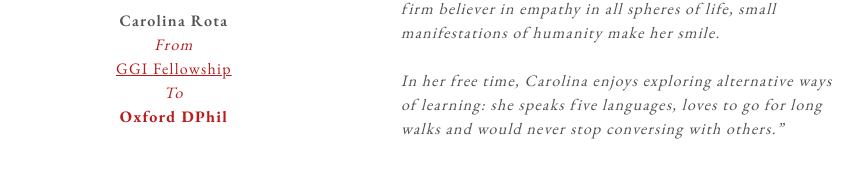
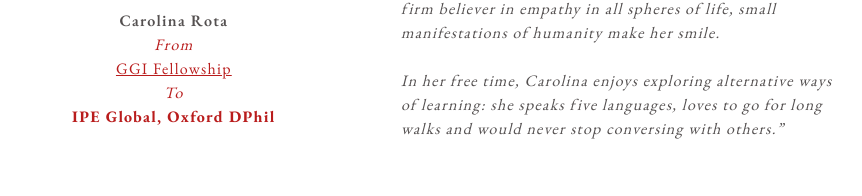
Before and after one commit to GGI-tech/GGI-web, a Next.js app: page /curie-fellowship in a window 1280 px wide. Shown: the part 3206-3402 px from the top of the page, without its empty margins (210-1072 px from the left). Built offline with nearby package versions, Linux system fonts and the light colour scheme; no server answers.

Commit message:
ipe global

```diff
--- a/components/pages/Employment.jsx
+++ b/components/pages/Employment.jsx
@@ -95,7 +95,7 @@ const data1 = [
         "id": 345000,
         "title": "Carolina Rota",
         "url": "hhttps://www.linkedin.com/in/carolina-rota-363156161/",
-        org : '<span class="text-red-700"><i>From </i><br><u>GGI Fellowship</u> <br><i>To</i> <br><span class="font-bold">Oxford DPhil</span>',
+        org : '<span class="text-red-700"><i>From </i><br><u>GGI Fellowship</u> <br><i>To</i> <br><span class="font-bold">IPE Global, Oxford DPhil</span>',
         "img": "/carolina.jpg",
         "text": "Carolina is a postgraduate student at the University of Oxford specializing in Development Studies. After her experiences as a Research Assistant at Sciences Po (Paris), Visiting Researcher at FAO (UN, Mexico) and Data Analyst at Pratham Education Foundation, she has now developed an interest in policy consulting. <br/><br/>Her experience as a GGI Fellow has represented an invaluable opportunity to explore a new field while being continously inspired by fellows, invited speakers and GGI founders to thrive for change.  <br/><br/>In the next six months, Carolina wishes to consolidate her skills in problem-solving, participate in new initiatives and gather relevant experience for future job positions. As a firm believer in empathy in all spheres of life, small manifestations of humanity make her smile. <br/><br/> In her free time, Carolina enjoys exploring alternative ways of learning: she speaks five languages, loves to go for long walks and would never stop conversing with others."
     },
--- a/data/mainpgData.js
+++ b/data/mainpgData.js
@@ -72,7 +72,7 @@ export const stages = [
 export const testimonialMainFellows = [
   {
     name: 'Carolina Rota',
-    org : '<span class="text-red-700"><i>From </i><br><u>GGI Fellowship</u> <br><i>To</i> <br><span class="font-bold">Oxford DPhil</span>',
+    org : '<span class="text-red-700"><i>From </i><br><u>GGI Fellowship</u> <br><i>To</i> <br><span class="font-bold">IPE Global, Oxford DPhil</span>',
     image: '/carolina.jpg',
     review: "Carolina is a postgraduate student at the <span class='font-bold'>University of Oxford specializing in Development Studies</span>. After her experiences as a <span class='font-bold'>Research Assistant at Sciences Po (Paris), Visiting Researcher at FAO (UN, Mexico) and Data Analyst at Pratham Education Foundation</span>, she has now developed an interest in policy consulting. <br/><br/>Her experience as a GGI Fellow has represented an invaluable opportunity to explore a new field while being continously inspired by fellows, invited speakers and GGI founders to thrive for change.  <br/><br/>In the next six months, Carolina wishes to consolidate her skills in problem-solving, participate in new initiatives and gather relevant experience for future job positions. As a firm believer in empathy in all spheres of life, small manifestations of humanity make her smile. <br/><br/> In her free time, Carolina enjoys exploring alternative ways of learning: she speaks five languages, loves to go for long walks and would never stop conversing with others."
   },
@@ -246,7 +246,7 @@ export const testimonialMainFellows = [
 export const testimonialMain = [
   {
     name: 'Carolina Rota',
-    org : '<span class="text-red-700"><i>From </i><br><u>GGI Fellowship</u> <br><i>To</i> <br><span class="font-bold">Oxford DPhil</span>',
+    org : '<span class="text-red-700"><i>From </i><br><u>GGI Fellowship</u> <br><i>To</i> <br><span class="font-bold">IPE Global, Oxford DPhil</span>',
     image: '/carolina.jpg',
     review: "Carolina is a postgraduate student at the <span class='font-bold'>University of Oxford specializing in Development Studies</span>. After her experiences as a <span class='font-bold'>Research Assistant at Sciences Po (Paris), Visiting Researcher at FAO (UN, Mexico) and Data Analyst at Pratham Education Foundation</span>, she has now developed an interest in policy consulting. <br/><br/>Her experience as a GGI Fellow has represented an invaluable opportunity to explore a new field while being continously inspired by fellows, invited speakers and GGI founders to thrive for change.  <br/><br/>In the next six months, Carolina wishes to consolidate her skills in problem-solving, participate in new initiatives and gather relevant experience for future job positions. As a firm believer in empathy in all spheres of life, small manifestations of humanity make her smile. <br/><br/> In her free time, Carolina enjoys exploring alternative ways of learning: she speaks five languages, loves to go for long walks and would never stop conversing with others."
   },
```
